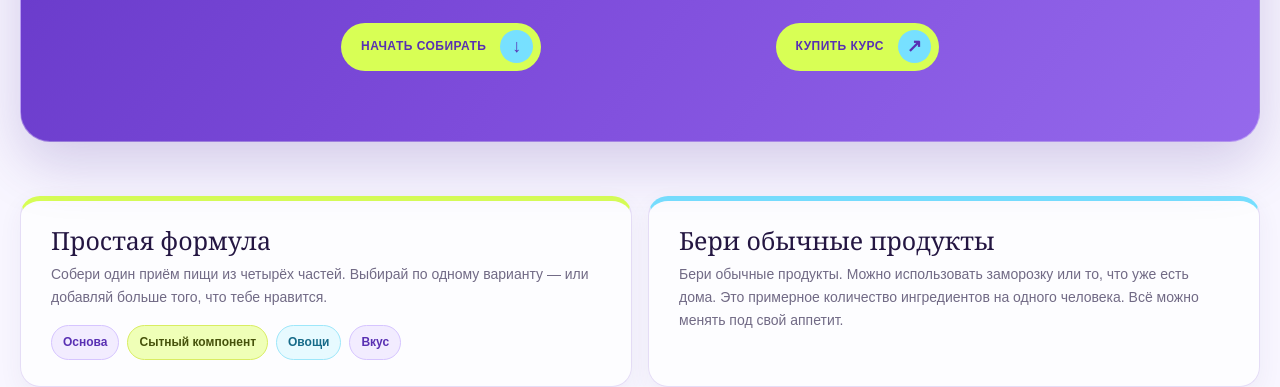
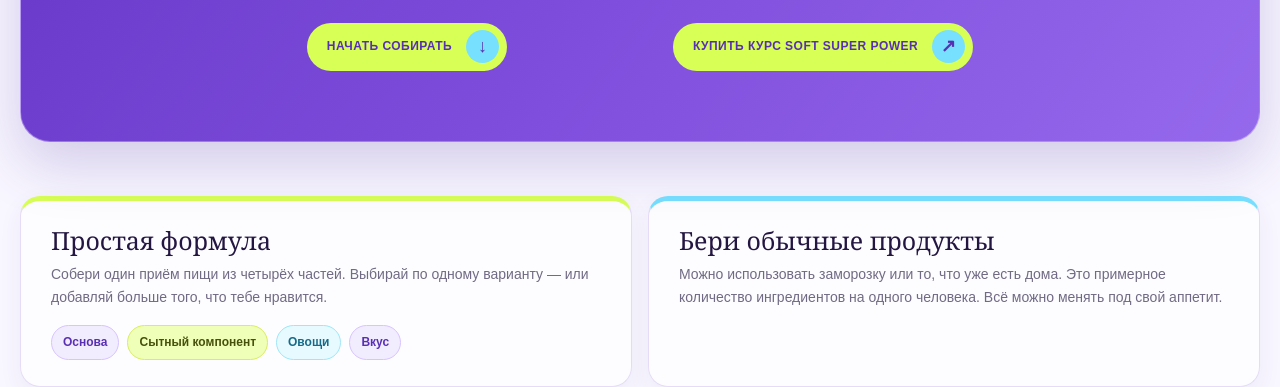
Before and after one commit to kseniajarikova/sekta-salad-builder, a plain HTML site: page warm-plate/index.html in a window 1280 px wide. Shown: the part 581-968 px from the top of the page. Drawn offline with Linux system fonts and the light colour scheme.

Commit message:
Refine warm plate copy and course CTA labels

```diff
--- a/warm-plate/index.html
+++ b/warm-plate/index.html
@@ -83,10 +83,10 @@
 <body>
 <header class="shell topbar"><div class="brand"><img src="assets/softpower-purple.png" alt="SEKTA Soft Power"></div></header>
 <main class="shell">
-  <section class="hero" id="top"><div class="hero-copy"><h1>Собери свою<br><em>тёплую тарелку</em></h1><p class="intro">Когда за окном холодно, особенно приятно поесть что-то тёплое и сытное. Выбирай привычные продукты и собирай сочетание, которое хочется повторить.</p><div class="hero-actions"><a class="button" href="#builder"><span>Начать собирать</span><b>↓</b></a><button class="button cta-course" type="button"><span>Купить курс</span><b>↗</b></button></div></div></section>
-  <section class="how" aria-label="Как работает конструктор"><article class="how-card"><h2>Простая формула</h2><p>Собери один приём пищи из четырёх частей. Выбирай по одному варианту — или добавляй больше того, что тебе нравится.</p><div class="formula"><span>Основа</span><span>Сытный компонент</span><span>Овощи</span><span>Вкус</span></div></article><article class="how-card"><h2>Бери обычные продукты</h2><p>Бери обычные продукты. Можно использовать заморозку или то, что уже есть дома. Это примерное количество ингредиентов на одного человека. Всё можно менять под свой аппетит.</p></article></section><figure class="winter-strip"><img src="assets/winter-room.webp" alt="Светлая зимняя гостиная с ковриком для практики"><figcaption><strong>Немного места для себя в зимнем дне.</strong></figcaption></figure>
+  <section class="hero" id="top"><div class="hero-copy"><h1>Собери свою<br><em>тёплую тарелку</em></h1><p class="intro">Когда за окном холодно, особенно приятно поесть что-то тёплое и сытное. Выбирай привычные продукты и собирай сочетание, которое хочется повторить.</p><div class="hero-actions"><a class="button" href="#builder"><span>Начать собирать</span><b>↓</b></a><button class="button cta-course" type="button"><span>Купить курс Soft Super Power</span><b>↗</b></button></div></div></section>
+  <section class="how" aria-label="Как работает конструктор"><article class="how-card"><h2>Простая формула</h2><p>Собери один приём пищи из четырёх частей. Выбирай по одному варианту — или добавляй больше того, что тебе нравится.</p><div class="formula"><span>Основа</span><span>Сытный компонент</span><span>Овощи</span><span>Вкус</span></div></article><article class="how-card"><h2>Бери обычные продукты</h2><p>Можно использовать заморозку или то, что уже есть дома. Это примерное количество ингредиентов на одного человека. Всё можно менять под свой аппетит.</p></article></section><figure class="winter-strip"><img src="assets/winter-room.webp" alt="Светлая зимняя гостиная с ковриком для практики"><figcaption><strong>Немного места для себя в зимнем дне.</strong></figcaption></figure>
 <section class="builder" id="builder"><div class="shell"><div class="builder-title"><div><p class="eyebrow">Конструктор</p><h2>Выбирай, сочетай,<br>сохраняй удачное</h2></div><p>Нажимай на карточки: можно выбрать несколько продуктов внутри категории. Сборка, способ приготовления и список покупок обновятся автоматически.</p></div><div class="builder-grid"><div class="choices" id="choices"></div><aside class="result" aria-live="polite"><div class="result-top"><p class="eyebrow">Твоя тёплая тарелка</p><span class="count" id="count"></span></div><h2 id="title"></h2><div class="bowl" id="bowl" aria-label="Выбранные продукты"></div><div class="recipe"><h3>Как собрать</h3><ol id="steps"></ol></div><div class="shopping"><div class="shopping-title"><h3>Список продуктов</h3><button class="copy" id="copy" type="button">Скопировать</button></div><ul id="list"></ul></div><p class="tip">Сохрани удачное сочетание — в следующий раз можно собрать его из того, что есть дома.</p></aside></div></div></section>
-<div class="shell bottom-cta"><button class="button cta-course" type="button"><span>Купить курс</span><b>↗</b></button></div><footer class="shell foot"><strong class="brand"><img src="assets/softpower-purple.png" alt="SEKTA Soft Power"></strong><span>Soft Power 2026: маленькие опоры на зиму</span></footer>
+<div class="shell bottom-cta"><button class="button cta-course" type="button"><span>Купить курс Soft Super Power</span><b>↗</b></button></div><footer class="shell foot"><strong class="brand"><img src="assets/softpower-purple.png" alt="SEKTA Soft Power"></strong><span>Soft Power 2026: маленькие опоры на зиму</span></footer>
 <script>
 (()=>{'use strict';
 const catalog=[
```
